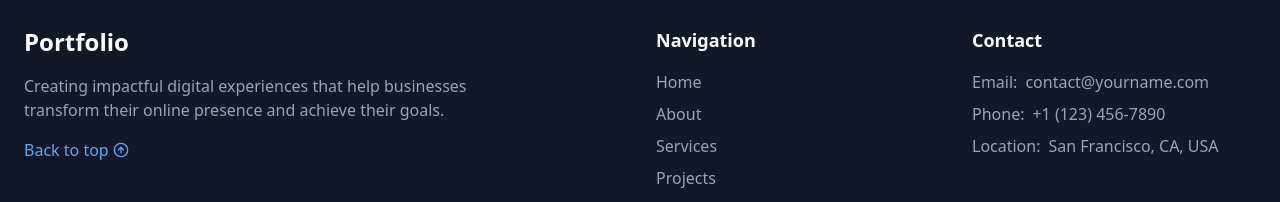
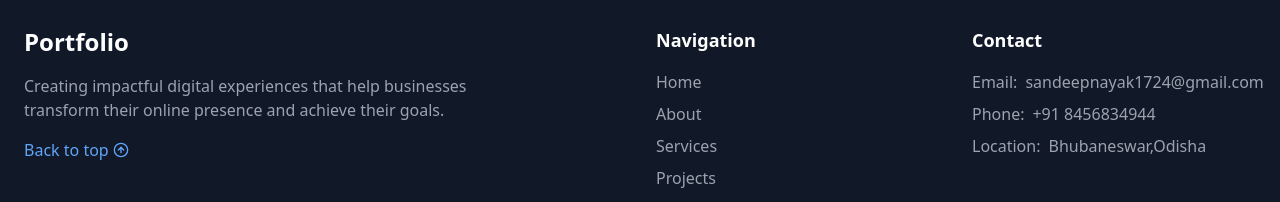
Before and after one commit to 10sandeep/Freelancing--Portfolio-Website, a React (Vite) app: page / in a window 1280 px wide. Shown: the part 5617-5819 px from the top of the page. Built offline with nearby package versions, Linux system fonts and the light colour scheme.

Commit message:
added contact details

```diff
--- a/src/components/Footer.tsx
+++ b/src/components/Footer.tsx
@@ -57,18 +57,18 @@ const Footer: React.FC = () => {
               <li className="flex items-start">
                 <span className="text-gray-400">Email:</span>
                 <a href="mailto:contact@yourname.com" className="text-gray-400 hover:text-white transition-colors duration-300 ml-2">
-                  contact@yourname.com
+                 sandeepnayak1724@gmail.com
                 </a>
               </li>
               <li className="flex items-start">
                 <span className="text-gray-400">Phone:</span>
-                <a href="tel:+11234567890" className="text-gray-400 hover:text-white transition-colors duration-300 ml-2">
-                  +1 (123) 456-7890
+                <a href="tel:+91 8456834944" className="text-gray-400 hover:text-white transition-colors duration-300 ml-2">
+                  +91 8456834944
                 </a>
               </li>
               <li className="flex items-start">
                 <span className="text-gray-400">Location:</span>
-                <span className="text-gray-400 ml-2">San Francisco, CA, USA</span>
+                <span className="text-gray-400 ml-2">Bhubaneswar,Odisha</span>
               </li>
             </ul>
           </div>
```
